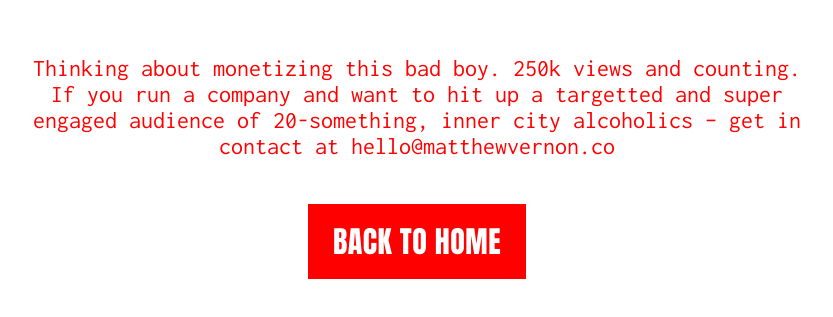
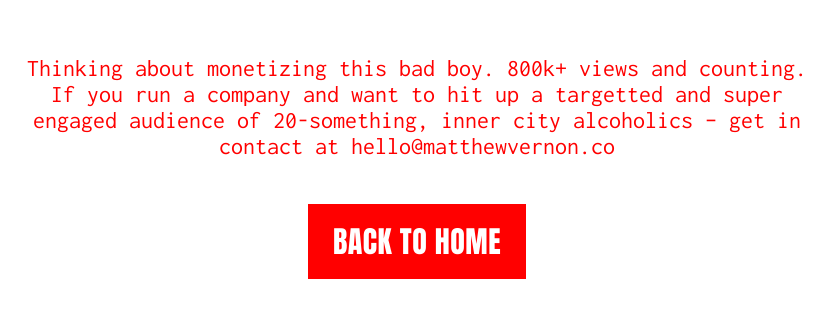
Before and after one commit to mattvernon/dumb-bar-generator, a plain HTML site: page advertise.html in a window 1280 px wide. Shown: the part 261-578 px from the top of the page, without its empty margins (223-1056 px from the left). Drawn offline with Linux system fonts and the light colour scheme.

Commit message:
updated advertise page

```diff
--- a/advertise.html
+++ b/advertise.html
@@ -46,7 +46,7 @@
         <div class="container">
           <div class="inner">
 
-            <p class="advertise">Thinking about monetizing this bad boy. 250k views and counting. If you run a company and want to hit up a targetted and super engaged audience of 20-something, inner city alcoholics – get in contact at hello@matthewvernon.co</p>
+            <p class="advertise">Thinking about monetizing this bad boy. 800k+ views and counting. If you run a company and want to hit up a targetted and super engaged audience of 20-something, inner city alcoholics – get in contact at hello@matthewvernon.co</p>
             <a class="button" href="/">BACK TO HOME</a>
 
           </div>
```
